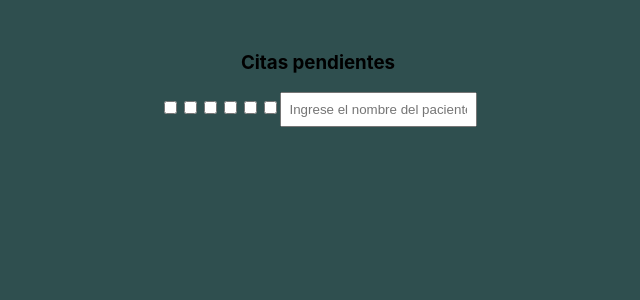
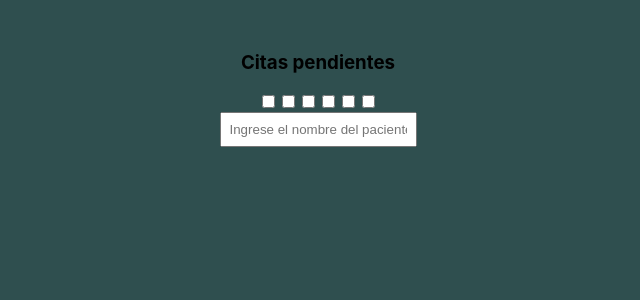
Before and after one commit to Elluis1/VitePagBaseDeDatos, a React (Vite) app: page / in a window 1280 px wide. Shown: the top 300 px of the page, without its empty margins (322-962 px from the left). Built offline with nearby package versions, Linux system fonts and the light colour scheme.

Commit message:
correcciones

```diff
--- a/src/pestañas/Agenda.jsx
+++ b/src/pestañas/Agenda.jsx
@@ -1,16 +1,16 @@
 import { useState } from "react";
-import {listaCitas} from '../Archivos/Citas'
+import { listaCitas } from "../Archivos/Citas";
 import "../App";
 
 export function Agenda() {
   const [filtletra, setFiltletra] = useState("");
-  const [filtdia, setFiltdia] = useState([""])
-  // const [listaCitas, setCitas] = useState([]);
-  // const [nombre, setNombre] = useState("");
-  // const [time, setTime] = useState("");
-  // const [day, setDay] = useState("");
-  // const [consult, setConsult] = useState("");
-  // const [id, setId] = useState(Date.now);
+  const [filtdia, setFiltdia] = useState([]);
+  const [botdia, setBotdia] = useState(false)
+
+  const handleSubmit = (e) => {
+    e.preventDefault();
+
+  }
 
   // const addCita = () => {
   //   setId(id);
@@ -22,29 +22,45 @@ export function Agenda() {
 
   // setCitas(addCita());
 
-  // const nuevaCita = {
-  //   id: 1,
-  //   paciente: nombre,
-  //   hora: time,
-  //   fecha: day,
-  //   consulta: consult,
-  // }
-
   // const borrarCita = (id) => {
   //   const citasFiltradas = listaCitas.filter((cita) => cita.id !== id);
   // };
 
   return (
     <section>
-      <h1>
-        Citas pendientes
-      </h1>
-      <input type="checkbox" placeholder="Lunes" onClick={() => setFiltdia("Lunes") }/>
-      <input type="checkbox" placeholder="Martes" onClick={() => setFiltdia("Martes") }/>
-      <input type="checkbox" placeholder="Miercoles" onClick={() => setFiltdia("Miercoles") }/>
-      <input type="checkbox" placeholder="Jueves" onClick={() => setFiltdia("Jueves") }/>
-      <input type="checkbox" placeholder="Viernes" onClick={() => setFiltdia("Viernes") }/>
-      <input type="checkbox" placeholder="Sabado" onClick={() => setFiltdia("Sabado") }/>
+      <h1>Citas pendientes</h1>
+      <form onSubmit={handleSubmit}>
+        <input
+          type="checkbox"
+          placeholder="Lunes"
+          onClick={() => setFiltdia("lunes")}
+        />
+        <input
+          type="checkbox"
+          placeholder="Martes"
+          onClick={() => setFiltdia("Martes")}
+        />
+        <input
+          type="checkbox"
+          placeholder="Miercoles"
+          onClick={() => setFiltdia("Miercoles")}
+        />
+        <input
+          type="checkbox"
+          placeholder="Jueves"
+          onClick={() => setFiltdia("Jueves")}
+        />
+        <input
+          type="checkbox"
+          placeholder="Viernes"
+          onClick={() => setFiltdia("Viernes")}
+        />
+        <input
+          type="checkbox"
+          placeholder="Sabado"
+          onClick={() => setFiltdia("Sabado")}
+        />
+      </form>
       <input
         onChange={(e) => setFiltletra(e.target.value)}
         type="name"
@@ -57,10 +73,10 @@ export function Agenda() {
             <h1 key={elemento.id} />
           ) : (
             <li key={elemento.id}>
-              Nombre: {elemento.paciente} - Fecha: {elemento.fecha} - Dia: {elemento.dia} - Hora: {elemento.hora} - Razon de la consulta: {elemento.consulta}
-              <button className="error" >
-                Eliminar cita
-              </button>
+              Nombre: {elemento.paciente} - Fecha: {elemento.fecha} - Dia:{" "}
+              {elemento.dia} - Hora: {elemento.hora} - Razon de la consulta:{" "}
+              {elemento.consulta}
+              <button className="error">Eliminar cita</button>
             </li>
           )
         )}
@@ -95,7 +111,8 @@ export function Agenda() {
 //   </section>
 // );
 
-{/*   <h2>
+{
+  /*   <h2>
         Agregar Cita
         <form>
           <input
@@ -116,4 +133,5 @@ export function Agenda() {
           />
           <button type="submit" >Guardar</button>
         </form>
-      </h2> */}
+      </h2> */
+}
```
